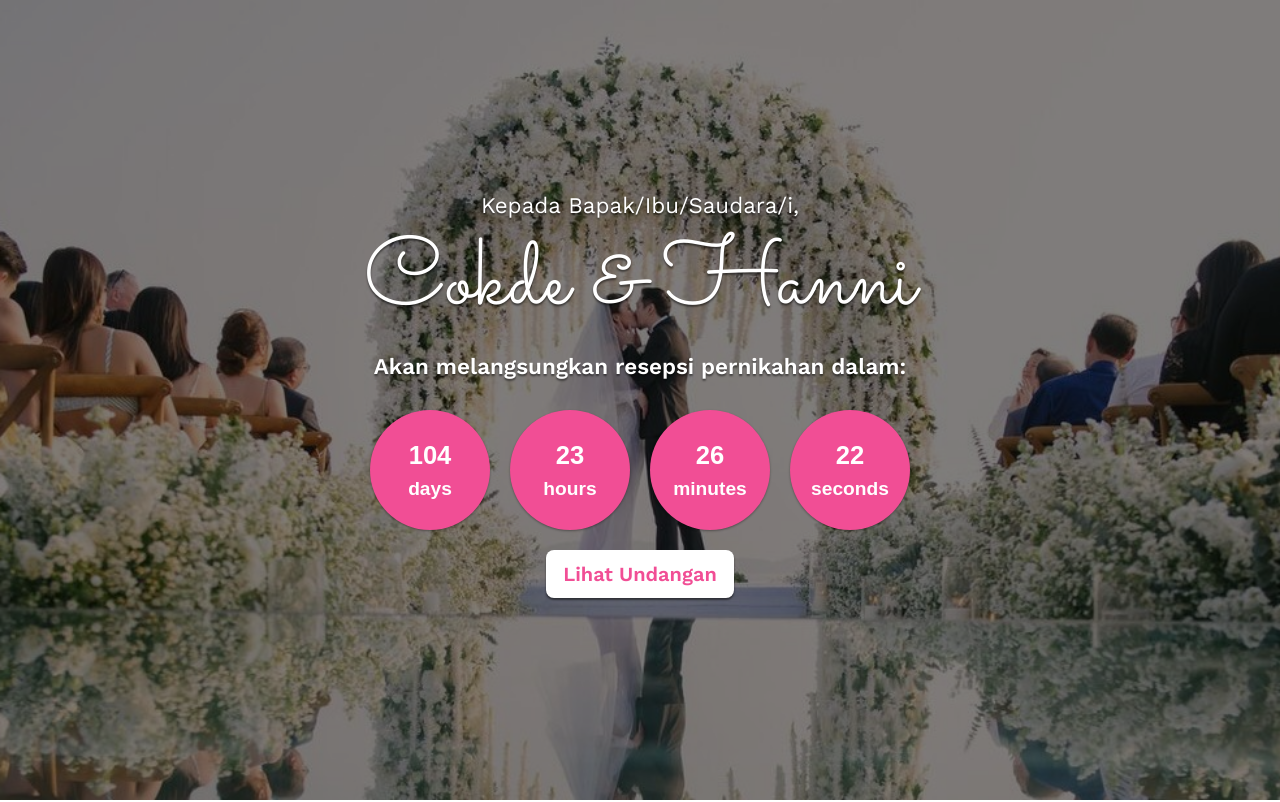
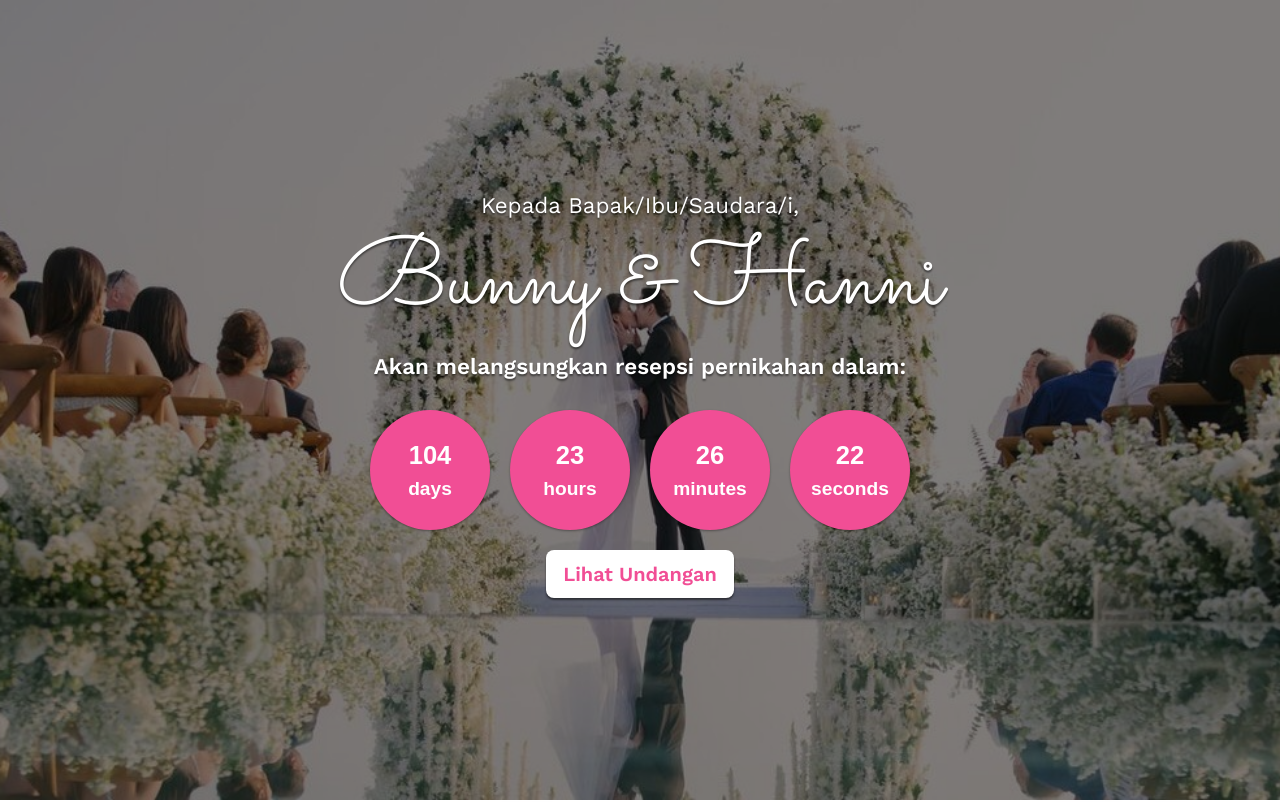
Before and after one commit to CokdePutra/Wedding-web, a plain HTML site: page index.html in a window 1280 px wide. Shown: the top 802 px of the page. Drawn offline with nearby package versions, Linux system fonts and the light colour scheme.

Commit message:
Updating Title and Footer

```diff
--- a/index.html
+++ b/index.html
@@ -32,7 +32,7 @@
       class="hero w-100 h-100 p-3 mx-auto text-center d-flex justify-content-center align-items-center text-white">
       <main>
         <h4>Kepada Bapak/Ibu/Saudara/i,</h4>
-        <h1>Cokde & Hanni</h1>
+        <h1>Bunny & Hanni</h1>
         <p>Akan melangsungkan resepsi pernikahan dalam:</p>
         <div class="simply-countdown"></div>
         <a href="#undangan" class="btn btn-lg">Lihat Undangan</a>
--- a/style.css
+++ b/style.css
@@ -8,7 +8,6 @@ body {
   font-size: 1.2rem;
   font-family: "Work Sans", sans-serif;
   font-weight: 600;
-  min-height: 4000px;
 }
 
 .hero::before {
```
